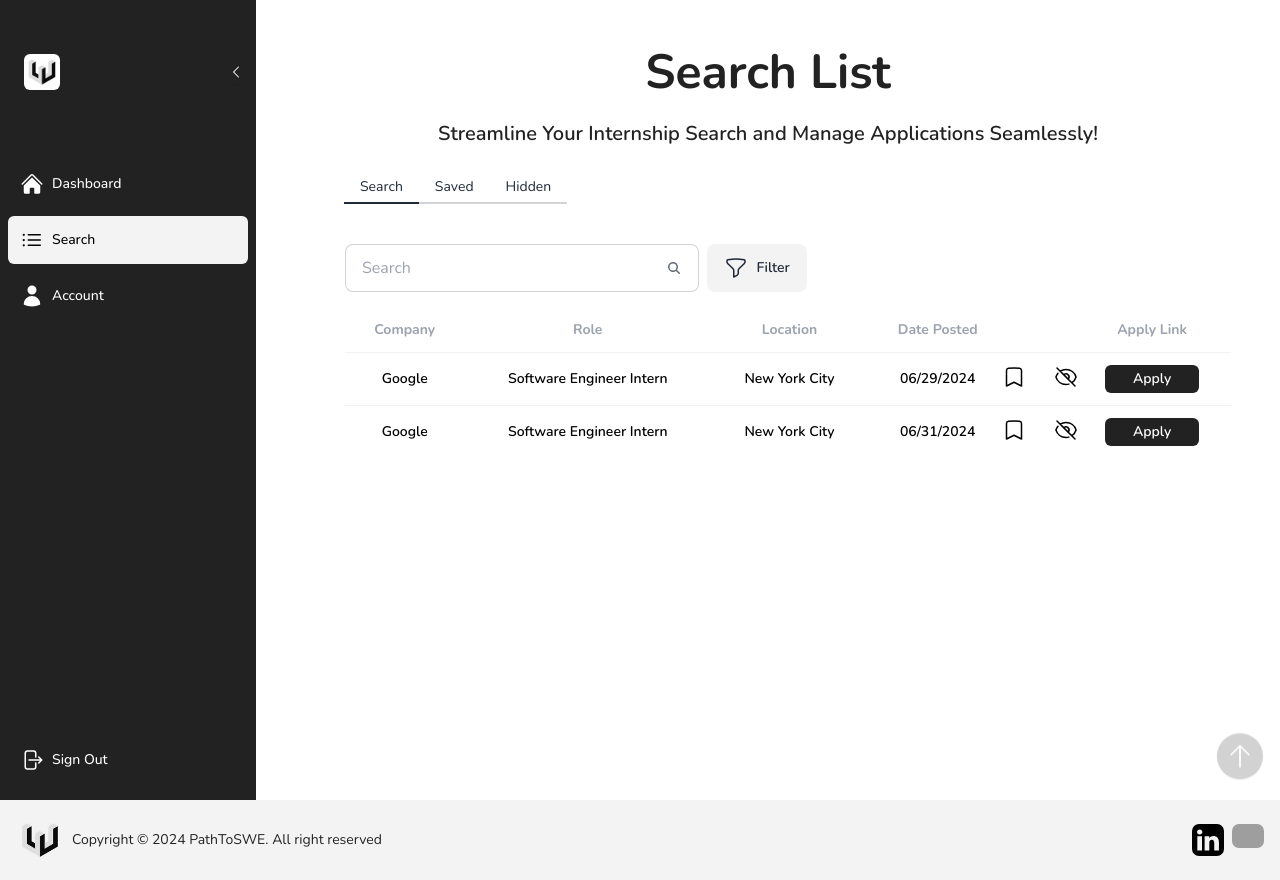
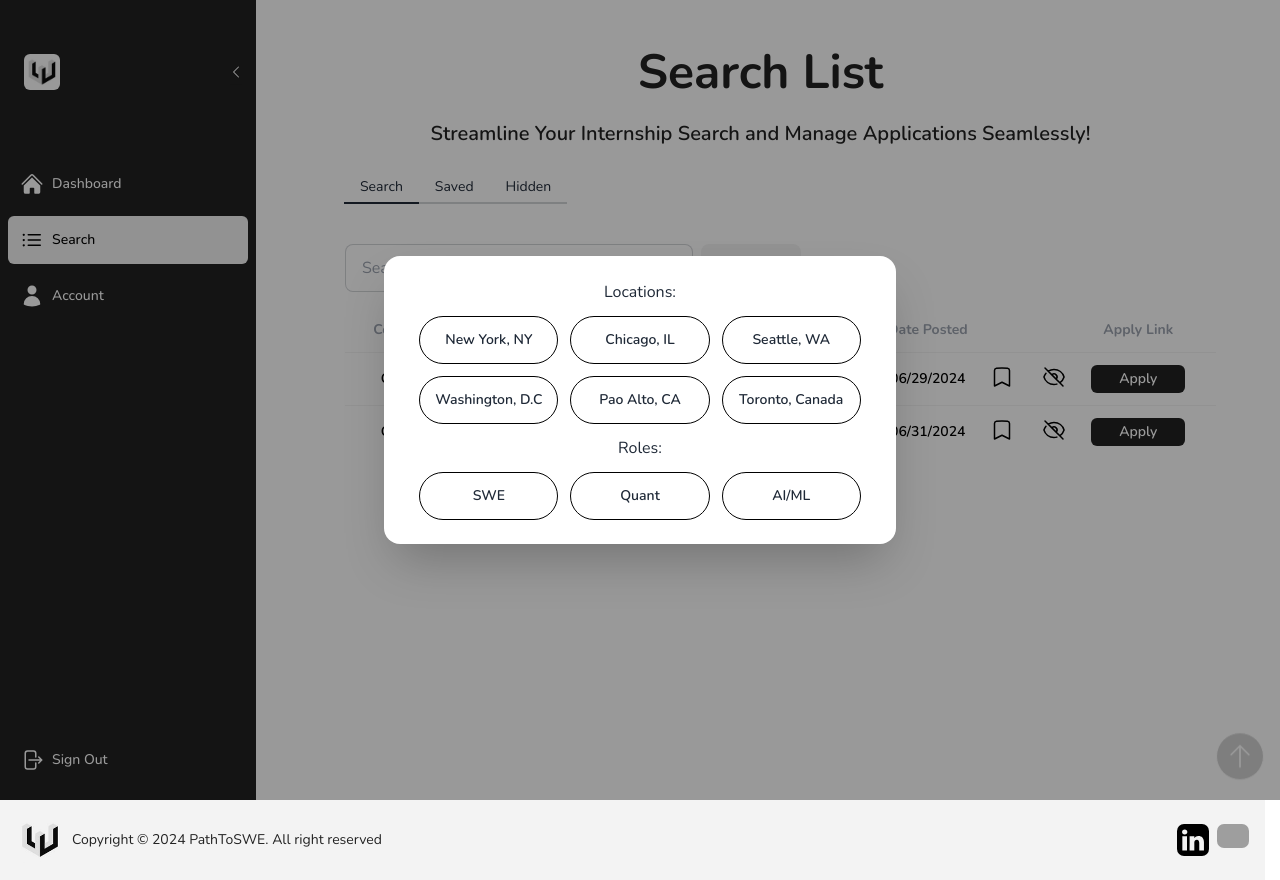
Before and after one commit to zachkfan/pathtoswe, a Next.js app: page /search in a window 1280 px wide. Both pictures are taken after a click on the button "Filter". Built offline with nearby package versions, Linux system fonts and the light colour scheme; grey boxes are pictures that could not be loaded; a web font is replaced by a local one.

Commit message:
Implemented Filter modal

```diff
--- /dev/null
+++ b/src/app/ui/search/filter_button.tsx
@@ -0,0 +1,30 @@
+import React, { useState } from "react";
+
+interface Props {
+  children: string;
+}
+
+const FilterButton = ({ children }: Props) => {
+  const unClickedStyle =
+    "btn btn-ghost rounded-full w-[30%] px-[2.5%] border border-black";
+  const ClickedStyle =
+    "btn btn-ghost rounded-full w-[30%] px-[2.5%] border border-black bg-black-gray text-white";
+  const [style, setStyle] = useState(unClickedStyle);
+
+  return (
+    <>
+      <button
+        className={style}
+        onClick={() => {
+          style == unClickedStyle
+            ? (setStyle(ClickedStyle), console.log("clicked"))
+            : setStyle(unClickedStyle);
+        }}
+      >
+        {children}
+      </button>
+    </>
+  );
+};
+
+export default FilterButton;
--- /dev/null
+++ b/src/app/ui/search/filter_modal.tsx
@@ -0,0 +1,29 @@
+import React from "react";
+import FilterButton from "./filter_button";
+
+const FilterModal = () => {
+  const locations = [
+    "New York, NY",
+    "Chicago, IL",
+    "Seattle, WA",
+    "Washington, D.C",
+    "Pao Alto, CA",
+    "Toronto, Canada",
+  ];
+
+  const roles = ["SWE", "Quant", "AI/ML"];
+  return (
+    <div className="flex flex-row flex-wrap content-evenly gap-3 place-content-center">
+      <h4 className="w-full">Locations: </h4>
+      {locations.map((location) => (
+        <FilterButton key={location}>{location}</FilterButton>
+      ))}
+      <h4 className="w-full">Roles: </h4>
+      {roles.map((role) => (
+        <FilterButton key={role}>{role}</FilterButton>
+      ))}
+    </div>
+  );
+};
+
+export default FilterModal;
--- a/src/app/ui/search/search_bar_and_table.tsx
+++ b/src/app/ui/search/search_bar_and_table.tsx
@@ -1,6 +1,8 @@
 "use client";
 import React, { useState } from "react";
 import Table from "./table";
+import Modal from "@/app/ui/modal";
+import FilterModal from "./filter_modal";
 import { FunnelIcon } from "@heroicons/react/24/outline";
 
 const SearchBarAndTable = () => {
@@ -12,7 +14,7 @@ const SearchBarAndTable = () => {
           <input
             type="text"
             className="grow"
-            placeholder="Search"
+            placeholder="Search Company"
             onChange={(event) => setSearch(event.target.value)}
           />
           <svg
@@ -28,10 +30,16 @@ const SearchBarAndTable = () => {
             />
           </svg>
         </label>
-        <button className="btn btn-ghost ml-2 bg-concrete-gray">
-          <FunnelIcon className="h-6 w-6" />
-          Filter
-        </button>
+        <Modal
+          btnClassName="btn btn-ghost ml-2 bg-concrete-gray"
+          btnContent={
+            <>
+              <FunnelIcon className="h-6 w-6" /> Filter
+            </>
+          }
+        >
+          <FilterModal />
+        </Modal>
       </div>
       <Table search={search} />
     </>
--- a/src/app/ui/search/table.tsx
+++ b/src/app/ui/search/table.tsx
@@ -30,6 +30,7 @@ const Table = ({ search }: { search: string }) => {
               datePosted={item.date_posted}
               applyLink={item.date_applied}
               item_id={item.id}
+              key={item.id}
             />
           ))}
       </tbody>
```
